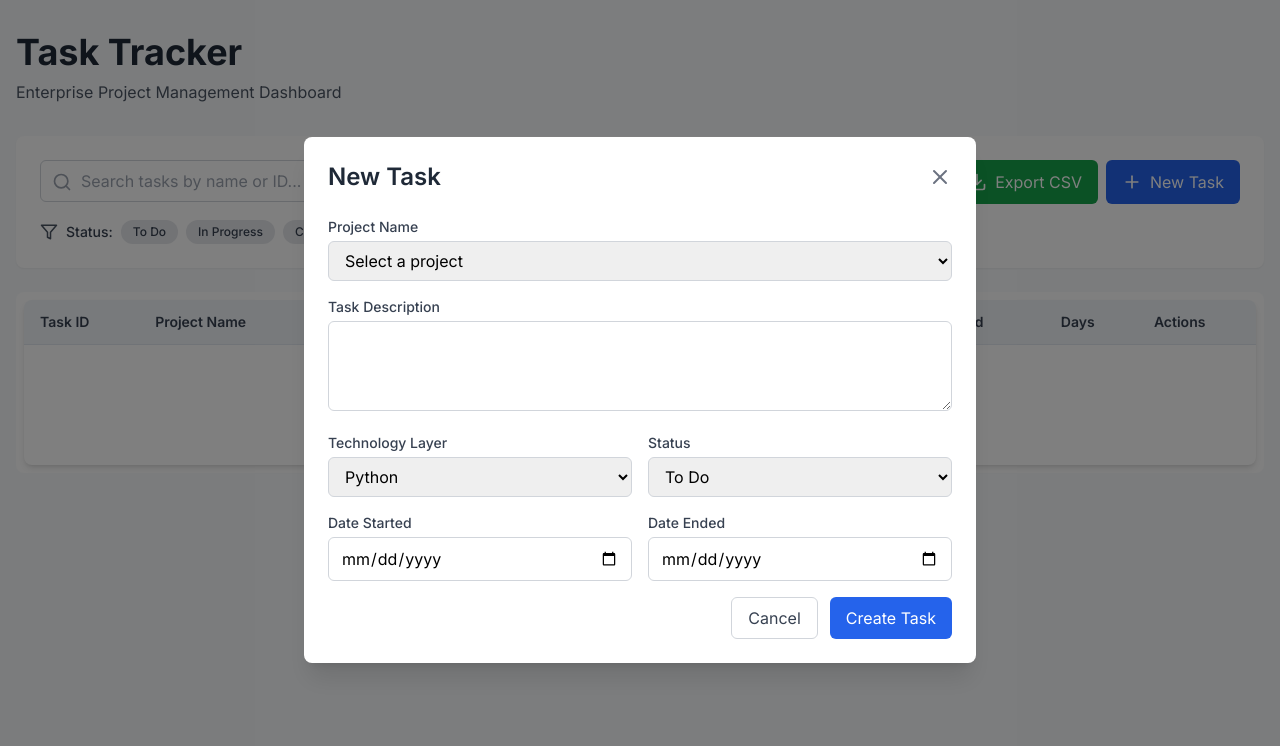
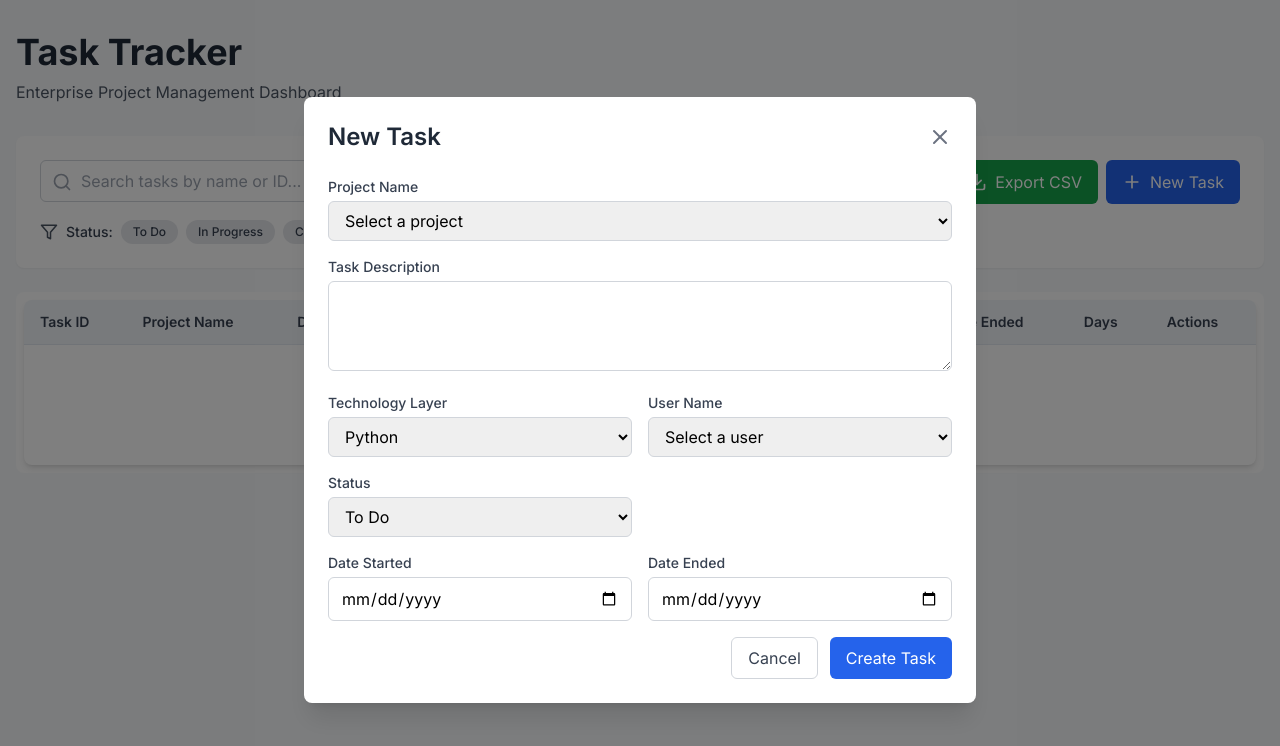
Before and after one commit to Aarif-khan-mohammad/MyTaskTracker, a Next.js app: page / in a window 1280 px wide. Both pictures are taken after a click on the button "New Task". Shown: the top 746 px of the page. Built offline with nearby package versions, Linux system fonts and the light colour scheme.

Commit message:
added user feature

```diff
--- a/app/page.tsx
+++ b/app/page.tsx
@@ -15,6 +15,7 @@ export default function Home() {
   const [selectedMonth, setSelectedMonth] = useState('');
   const [statusFilter, setStatusFilter] = useState<TaskStatus[]>([]);
   const [techFilter, setTechFilter] = useState<TechnologyLayer[]>([]);
+  const [userFilter, setUserFilter] = useState<string[]>([]);
   const [mounted, setMounted] = useState(false);
 
   useEffect(() => {
@@ -36,8 +37,9 @@ export default function Home() {
     const matchesMonth = !selectedMonth || filterTasksByMonth([task], selectedMonth).length > 0;
     const matchesStatus = statusFilter.length === 0 || statusFilter.includes(task.status);
     const matchesTech = techFilter.length === 0 || techFilter.includes(task.technologyLayer);
+    const matchesUser = userFilter.length === 0 || userFilter.includes(task.userName);
 
-    return matchesSearch && matchesMonth && matchesStatus && matchesTech;
+    return matchesSearch && matchesMonth && matchesStatus && matchesTech && matchesUser;
   });
 
   const handleExport = () => {
@@ -56,6 +58,14 @@ export default function Home() {
       prev.includes(tech) ? prev.filter(t => t !== tech) : [...prev, tech]
     );
   };
+
+  const toggleUserFilter = (user: string) => {
+    setUserFilter(prev =>
+      prev.includes(user) ? prev.filter(u => u !== user) : [...prev, user]
+    );
+  };
+
+  const uniqueUsers = Array.from(new Set(tasks.map(task => task.userName).filter(Boolean)));
 
   return (
     <div className="min-h-screen bg-slate-50">
@@ -137,6 +147,25 @@ export default function Home() {
                 </button>
               ))}
             </div>
+
+            {uniqueUsers.length > 0 && (
+              <div className="flex items-center gap-2">
+                <span className="text-sm font-medium text-gray-700">User:</span>
+                {uniqueUsers.map((user) => (
+                  <button
+                    key={user}
+                    onClick={() => toggleUserFilter(user)}
+                    className={`px-3 py-1 rounded-full text-xs font-medium transition ${
+                      userFilter.includes(user)
+                        ? 'bg-blue-600 text-white'
+                        : 'bg-gray-200 text-gray-700 hover:bg-gray-300'
+                    }`}
+                  >
+                    {user}
+                  </button>
+                ))}
+              </div>
+            )}
           </div>
         </div>
 
--- a/components/DataTable.tsx
+++ b/components/DataTable.tsx
@@ -13,13 +13,15 @@ interface DataTableProps {
 }
 
 export default function DataTable({ tasks, onUpdate, onDelete }: DataTableProps) {
-  const { projectNames, addProjectName, technologyLayers, addTechnologyLayer } = useTaskStore();
+  const { projectNames, addProjectName, technologyLayers, addTechnologyLayer, userNames, addUserName } = useTaskStore();
   const [editingId, setEditingId] = useState<string | null>(null);
   const [editData, setEditData] = useState<Partial<Task>>({});
   const [showCustomProject, setShowCustomProject] = useState(false);
   const [customProjectName, setCustomProjectName] = useState('');
   const [showCustomTech, setShowCustomTech] = useState(false);
   const [customTechLayer, setCustomTechLayer] = useState('');
+  const [showCustomUser, setShowCustomUser] = useState(false);
+  const [customUserName, setCustomUserName] = useState('');
 
   const getStatusColor = (status: TaskStatus) => {
     switch (status) {
@@ -36,6 +38,8 @@ export default function DataTable({ tasks, onUpdate, onDelete }: DataTableProps)
     setCustomProjectName('');
     setShowCustomTech(false);
     setCustomTechLayer('');
+    setShowCustomUser(false);
+    setCustomUserName('');
   };
 
   const handleSave = () => {
@@ -53,6 +57,11 @@ export default function DataTable({ tasks, onUpdate, onDelete }: DataTableProps)
       updatedData.technologyLayer = customTechLayer.trim();
     }
 
+    if (showCustomUser && customUserName.trim()) {
+      addUserName(customUserName.trim());
+      updatedData.userName = customUserName.trim();
+    }
+
     if (updatedData.status === 'Completed' && !updatedData.dateEnded) {
       updatedData.dateEnded = new Date().toISOString().split('T')[0];
     }
@@ -68,6 +77,8 @@ export default function DataTable({ tasks, onUpdate, onDelete }: DataTableProps)
     setCustomProjectName('');
     setShowCustomTech(false);
     setCustomTechLayer('');
+    setShowCustomUser(false);
+    setCustomUserName('');
   };
 
   const handleCancel = () => {
@@ -77,6 +88,8 @@ export default function DataTable({ tasks, onUpdate, onDelete }: DataTableProps)
     setCustomProjectName('');
     setShowCustomTech(false);
     setCustomTechLayer('');
+    setShowCustomUser(false);
+    setCustomUserName('');
   };
 
   return (
@@ -88,6 +101,7 @@ export default function DataTable({ tasks, onUpdate, onDelete }: DataTableProps)
             <th className="px-4 py-3 text-left text-sm font-semibold text-gray-700">Project Name</th>
             <th className="px-4 py-3 text-left text-sm font-semibold text-gray-700">Description</th>
             <th className="px-4 py-3 text-left text-sm font-semibold text-gray-700">Tech Layer</th>
+            <th className="px-4 py-3 text-left text-sm font-semibold text-gray-700">User Name</th>
             <th className="px-4 py-3 text-left text-sm font-semibold text-gray-700">Status</th>
             <th className="px-4 py-3 text-left text-sm font-semibold text-gray-700">Date Started</th>
             <th className="px-4 py-3 text-left text-sm font-semibold text-gray-700">Date Ended</th>
@@ -169,6 +183,36 @@ export default function DataTable({ tasks, onUpdate, onDelete }: DataTableProps)
                     )}
                   </td>
                   <td className="px-4 py-3">
+                    {!showCustomUser ? (
+                      <select
+                        value={editData.userName || ''}
+                        onChange={(e) => {
+                          if (e.target.value === '__custom__') {
+                            setShowCustomUser(true);
+                            setCustomUserName('');
+                          } else {
+                            setEditData({ ...editData, userName: e.target.value });
+                          }
+                        }}
+                        className="w-full px-2 py-1 border rounded text-sm"
+                      >
+                        <option value="">Select user</option>
+                        {userNames.map((name) => (
+                          <option key={name} value={name}>{name}</option>
+                        ))}
+                        <option value="__custom__">+ Add New</option>
+                      </select>
+                    ) : (
+                      <input
+                        type="text"
+                        value={customUserName}
+                        onChange={(e) => setCustomUserName(e.target.value)}
+                        placeholder="New user name"
+                        className="w-full px-2 py-1 border rounded text-sm"
+                      />
+                    )}
+                  </td>
+                  <td className="px-4 py-3">
                     <select
                       value={editData.status || ''}
                       onChange={(e) => setEditData({ ...editData, status: e.target.value as TaskStatus })}
@@ -213,6 +257,7 @@ export default function DataTable({ tasks, onUpdate, onDelete }: DataTableProps)
                   <td className="px-4 py-3 text-sm text-gray-800 font-medium">{task.projectName}</td>
                   <td className="px-4 py-3 text-sm text-gray-600">{task.description}</td>
                   <td className="px-4 py-3 text-sm text-gray-600">{task.technologyLayer}</td>
+                  <td className="px-4 py-3 text-sm text-gray-600">{task.userName}</td>
                   <td className="px-4 py-3">
                     <span className={`px-2 py-1 rounded-full text-xs font-medium ${getStatusColor(task.status)}`}>
                       {task.status}
--- a/components/NewTaskModal.tsx
+++ b/components/NewTaskModal.tsx
@@ -13,7 +13,7 @@ interface NewTaskModalProps {
 }
 
 export default function NewTaskModal({ isOpen, onClose, onSave }: NewTaskModalProps) {
-  const { projectNames, addProjectName, technologyLayers, addTechnologyLayer } = useTaskStore();
+  const { projectNames, addProjectName, technologyLayers, addTechnologyLayer, userNames, addUserName } = useTaskStore();
   const [formData, setFormData] = useState({
     projectName: '',
     description: '',
@@ -21,20 +21,25 @@ export default function NewTaskModal({ isOpen, onClose, onSave }: NewTaskModalPr
     status: 'To Do' as TaskStatus,
     dateStarted: '',
     dateEnded: '',
+    userName: '',
   });
   const [showCustomProject, setShowCustomProject] = useState(false);
   const [customProjectName, setCustomProjectName] = useState('');
   const [showCustomTech, setShowCustomTech] = useState(false);
   const [customTechLayer, setCustomTechLayer] = useState('');
+  const [showCustomUser, setShowCustomUser] = useState(false);
+  const [customUserName, setCustomUserName] = useState('');
 
   const [errors, setErrors] = useState<Record<string, string>>({});
 
   const validate = () => {
     const newErrors: Record<string, string> = {};
     const projectName = showCustomProject ? customProjectName : formData.projectName;
+    const userName = showCustomUser ? customUserName : formData.userName;
     if (!projectName.trim()) newErrors.projectName = 'Project name is required';
     if (!formData.description.trim()) newErrors.description = 'Description is required';
     if (!formData.dateStarted) newErrors.dateStarted = 'Start date is required';
+    if (!userName.trim()) newErrors.userName = 'User name is required';
     setErrors(newErrors);
     return Object.keys(newErrors).length === 0;
   };
@@ -45,6 +50,7 @@ export default function NewTaskModal({ isOpen, onClose, onSave }: NewTaskModalPr
 
     const projectName = showCustomProject ? customProjectName : formData.projectName;
     const technologyLayer = showCustomTech ? customTechLayer : formData.technologyLayer;
+    const userName = showCustomUser ? customUserName : formData.userName;
 
     if (showCustomProject && customProjectName.trim()) {
       addProjectName(customProjectName.trim());
@@ -54,12 +60,17 @@ export default function NewTaskModal({ isOpen, onClose, onSave }: NewTaskModalPr
       addTechnologyLayer(customTechLayer.trim());
     }
 
+    if (showCustomUser && customUserName.trim()) {
+      addUserName(customUserName.trim());
+    }
+
     const daysTaken = calculateDaysTaken(formData.dateStarted, formData.dateEnded);
     const newTask: Task = {
       id: generateTaskId(),
       ...formData,
       projectName,
       technologyLayer,
+      userName,
       daysTaken,
     };
 
@@ -71,11 +82,14 @@ export default function NewTaskModal({ isOpen, onClose, onSave }: NewTaskModalPr
       status: 'To Do',
       dateStarted: '',
       dateEnded: '',
+      userName: '',
     });
     setShowCustomProject(false);
     setCustomProjectName('');
     setShowCustomTech(false);
     setCustomTechLayer('');
+    setShowCustomUser(false);
+    setCustomUserName('');
     setErrors({});
     onClose();
   };
@@ -198,6 +212,53 @@ export default function NewTaskModal({ isOpen, onClose, onSave }: NewTaskModalPr
             </div>
 
             <div>
+              <label className="block text-sm font-medium text-gray-700 mb-1">User Name</label>
+              {!showCustomUser ? (
+                <select
+                  value={formData.userName}
+                  onChange={(e) => {
+                    if (e.target.value === '__custom__') {
+                      setShowCustomUser(true);
+                      setFormData({ ...formData, userName: '' });
+                    } else {
+                      setFormData({ ...formData, userName: e.target.value });
+                    }
+                  }}
+                  className="w-full px-3 py-2 border border-gray-300 rounded-md focus:outline-none focus:ring-2 focus:ring-blue-500"
+                >
+                  <option value="">Select a user</option>
+                  {userNames.map((name) => (
+                    <option key={name} value={name}>{name}</option>
+                  ))}
+                  <option value="__custom__">+ Add New User</option>
+                </select>
+              ) : (
+                <div className="flex gap-2">
+                  <input
+                    type="text"
+                    value={customUserName}
+                    onChange={(e) => setCustomUserName(e.target.value)}
+                    placeholder="Enter new user name"
+                    className="flex-1 px-3 py-2 border border-gray-300 rounded-md focus:outline-none focus:ring-2 focus:ring-blue-500"
+                  />
+                  <button
+                    type="button"
+                    onClick={() => {
+                      setShowCustomUser(false);
+                      setCustomUserName('');
+                    }}
+                    className="px-3 py-2 text-sm border border-gray-300 rounded-md hover:bg-gray-50"
+                  >
+                    Cancel
+                  </button>
+                </div>
+              )}
+              {errors.userName && <p className="text-red-500 text-sm mt-1">{errors.userName}</p>}
+            </div>
+          </div>
+
+          <div className="grid grid-cols-2 gap-4">
+            <div>
               <label className="block text-sm font-medium text-gray-700 mb-1">Status</label>
               <select
                 value={formData.status}
--- a/lib/store.ts
+++ b/lib/store.ts
@@ -6,11 +6,13 @@ interface TaskStore {
   tasks: Task[];
   projectNames: string[];
   technologyLayers: string[];
+  userNames: string[];
   addTask: (task: Task) => void;
   updateTask: (id: string, task: Partial<Task>) => void;
   deleteTask: (id: string) => void;
   addProjectName: (name: string) => void;
   addTechnologyLayer: (tech: string) => void;
+  addUserName: (name: string) => void;
 }
 
 export const useTaskStore = create<TaskStore>()(
@@ -19,6 +21,7 @@ export const useTaskStore = create<TaskStore>()(
       tasks: [],
       projectNames: ['Elevance', 'CollabOps', 'Ardgha Glass', 'Others'],
       technologyLayers: ['Python', 'UI', 'BFF'],
+      userNames: ['Aarif', 'Geethika'],
       addTask: (task) => set((state) => ({
         tasks: [...state.tasks, task]
       })),
@@ -42,6 +45,12 @@ export const useTaskStore = create<TaskStore>()(
         }
         return state;
       }),
+      addUserName: (name) => set((state) => {
+        if (!state.userNames.includes(name)) {
+          return { userNames: [...state.userNames, name] };
+        }
+        return state;
+      }),
     }),
     {
       name: 'task-storage',
--- a/lib/types.ts
+++ b/lib/types.ts
@@ -10,4 +10,5 @@ export interface Task {
   dateStarted: string;
   dateEnded: string;
   daysTaken: number;
+  userName: string;
 }
--- a/lib/utils.ts
+++ b/lib/utils.ts
@@ -27,12 +27,13 @@ export const generateTaskId = (): string => {
 };
 
 export const exportToCSV = (tasks: Task[], filename: string) => {
-  const headers = ['Task ID', 'Project Name', 'Description', 'Technology Layer', 'Status', 'Date Started', 'Date Ended', 'Days Taken'];
+  const headers = ['Task ID', 'Project Name', 'Description', 'Technology Layer', 'User Name', 'Status', 'Date Started', 'Date Ended', 'Days Taken'];
   const rows = tasks.map(task => [
     task.id,
     task.projectName,
     task.description,
     task.technologyLayer,
+    task.userName,
     task.status,
     task.dateStarted,
     task.dateEnded,
```
